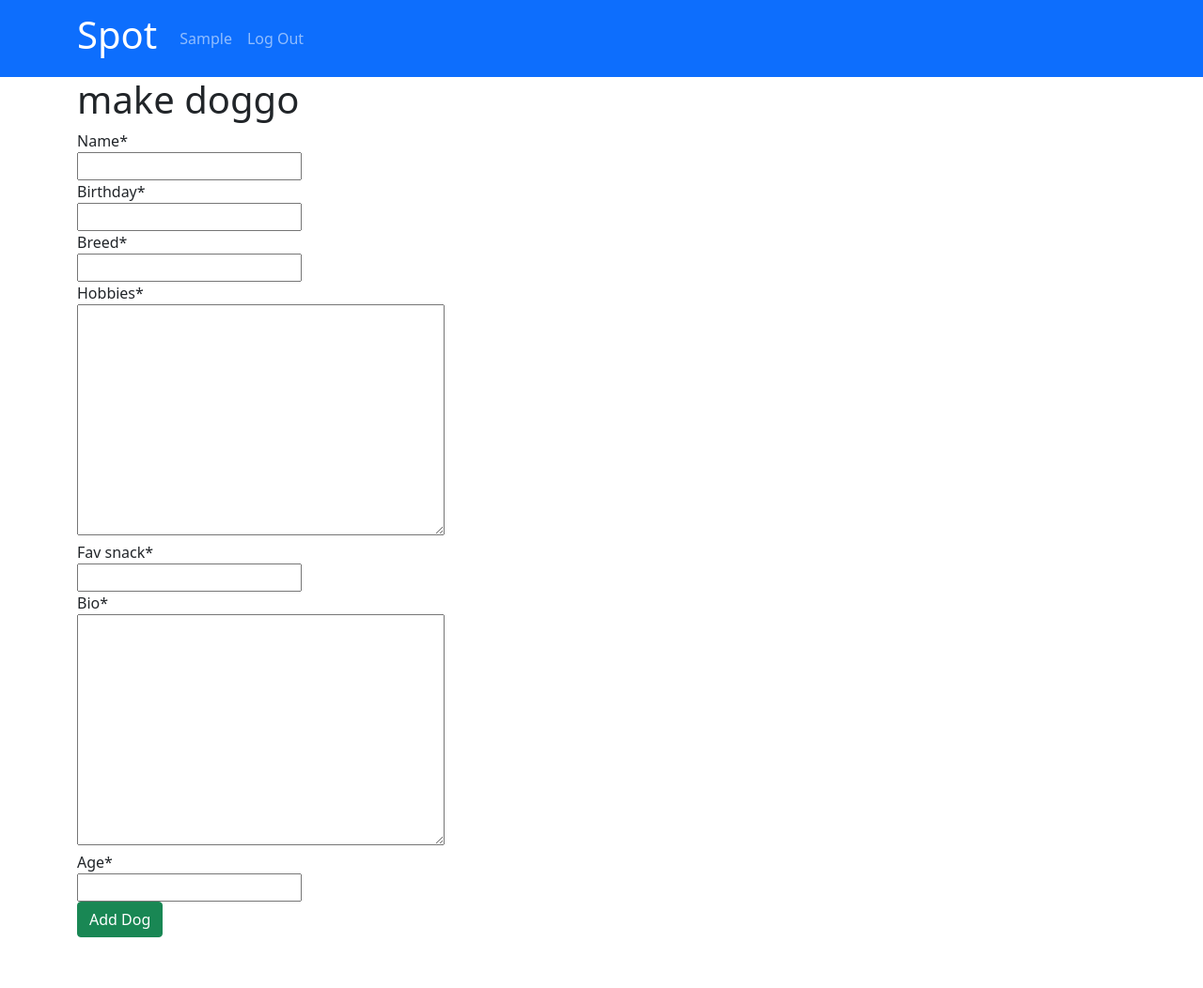
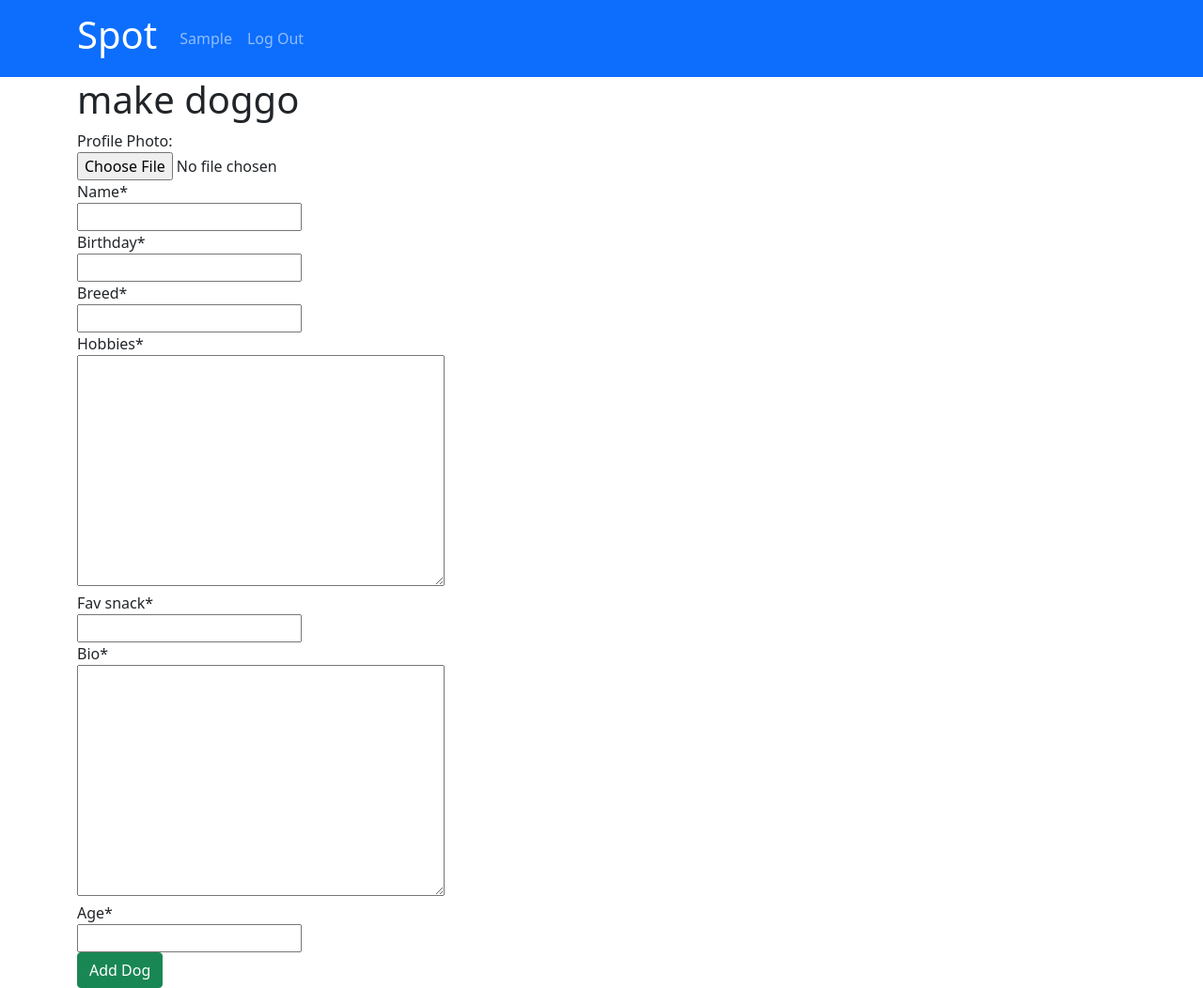
Before and after one commit to mo-shawa/spot, a Django app: page /dogs/create/ in a window 1280 px wide. Shown: the whole page at 94% size. Before the commit the page ends 998 px from the top, so only its background shows below. Run offline with Django 3.2, Linux system fonts and the light colour scheme; the visitor is signed in with stand-in values (Sample User, id 1); some libraries are stand-ins or nearby versions.

```diff
--- a/main_app/templates/main_app/dog_form.html
+++ b/main_app/templates/main_app/dog_form.html
@@ -6,8 +6,13 @@
 <p class="red-text">{{ error_message }}</p>
 {% endif %}
 
-<form method="POST" action="{% url 'dog_create' %}">
-	{% csrf_token %} {{ form|crispy }}
+<form method="POST" enctype="multipart/form-data" action="{% url 'dog_create' %}">
+	{% csrf_token %}
+	<label for="id_image" class="control-label requiredField">
+		Profile Photo:</label>
+	<div class="controls"> <input type="file" name="photo-file" />
+	</div>
+	{{ form|crispy }}
 	<input type="submit" class="btn btn-success" value="Add Dog" />
 </form>
 {%endblock%}
--- a/main_app/views.py
+++ b/main_app/views.py
@@ -105,7 +105,29 @@ class DogCreate(LoginRequiredMixin,CreateView):
   def form_valid(self,form):
     profile = Profile.objects.get(user = self.request.user.id)
     form.instance.profile = profile
-    return super().form_valid(form)
+    print(self.request.POST)
+    photo_file = self.request.FILES.get("photo-file", None)
+    print(photo_file)
+    if photo_file:
+
+        print("photofile")
+        s3 = boto3.client('s3')
+        key = uuid.uuid4().hex[:6] + photo_file.name[photo_file.name.rfind('.'):]
+
+        try:
+            s3.upload_fileobj(photo_file, BUCKET, key)
+            # build the full url string
+            url = f"{S3_BASE_URL}{BUCKET}/{key}"
+
+            print("hello",self.request.POST)
+        except:
+            print('An error occurred uploading file to S3')
+
+        form.instance.image = url
+        self.request.POST.image = url
+        super().form_valid(form)
+    return redirect('profile_detail')
+
 
 def profile_photo(request):
   photo_file = request.FILES.get("photo-file", None)
```
Also changed, not shown: main_app/templates/profile.html (+9 -0 lines).
